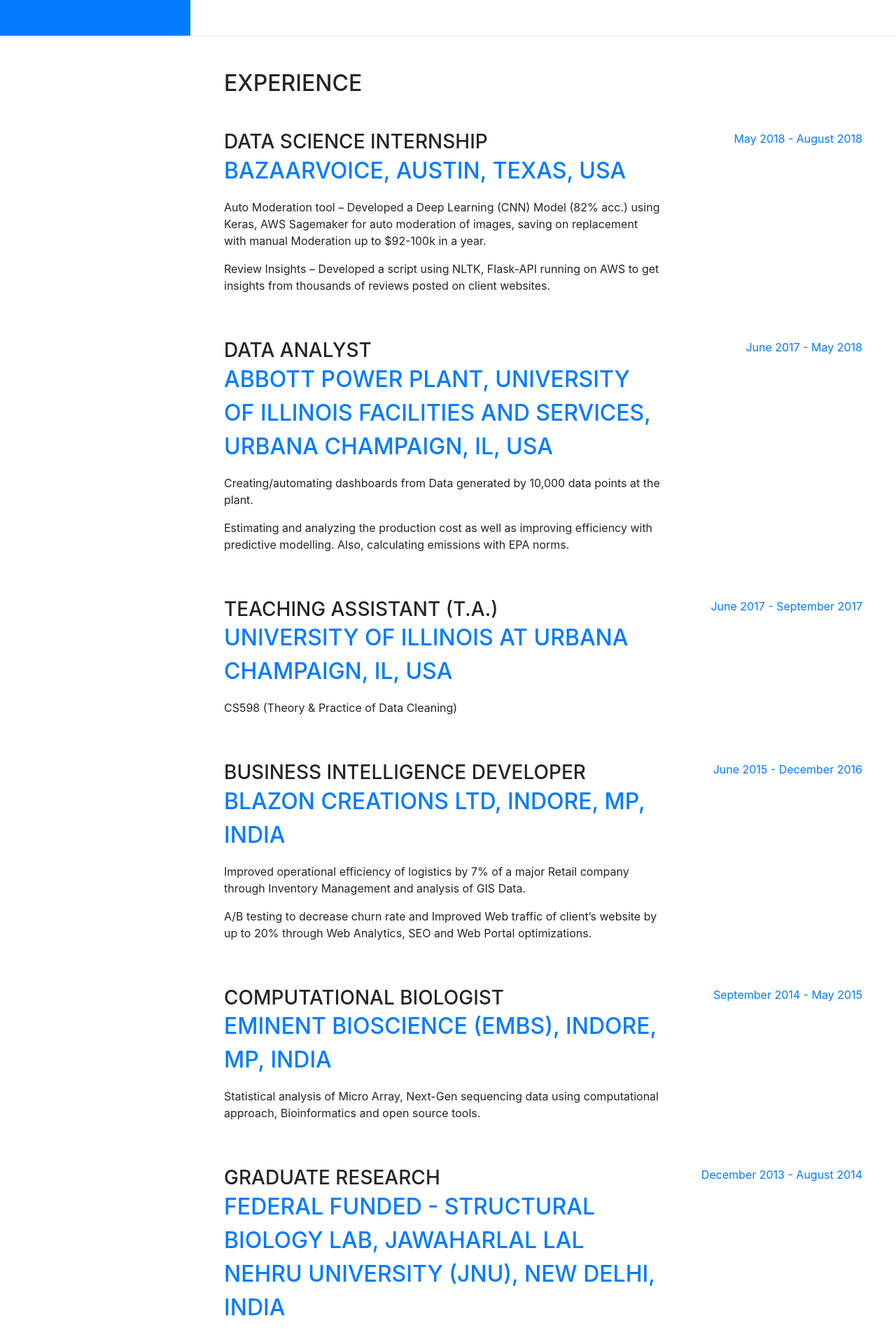
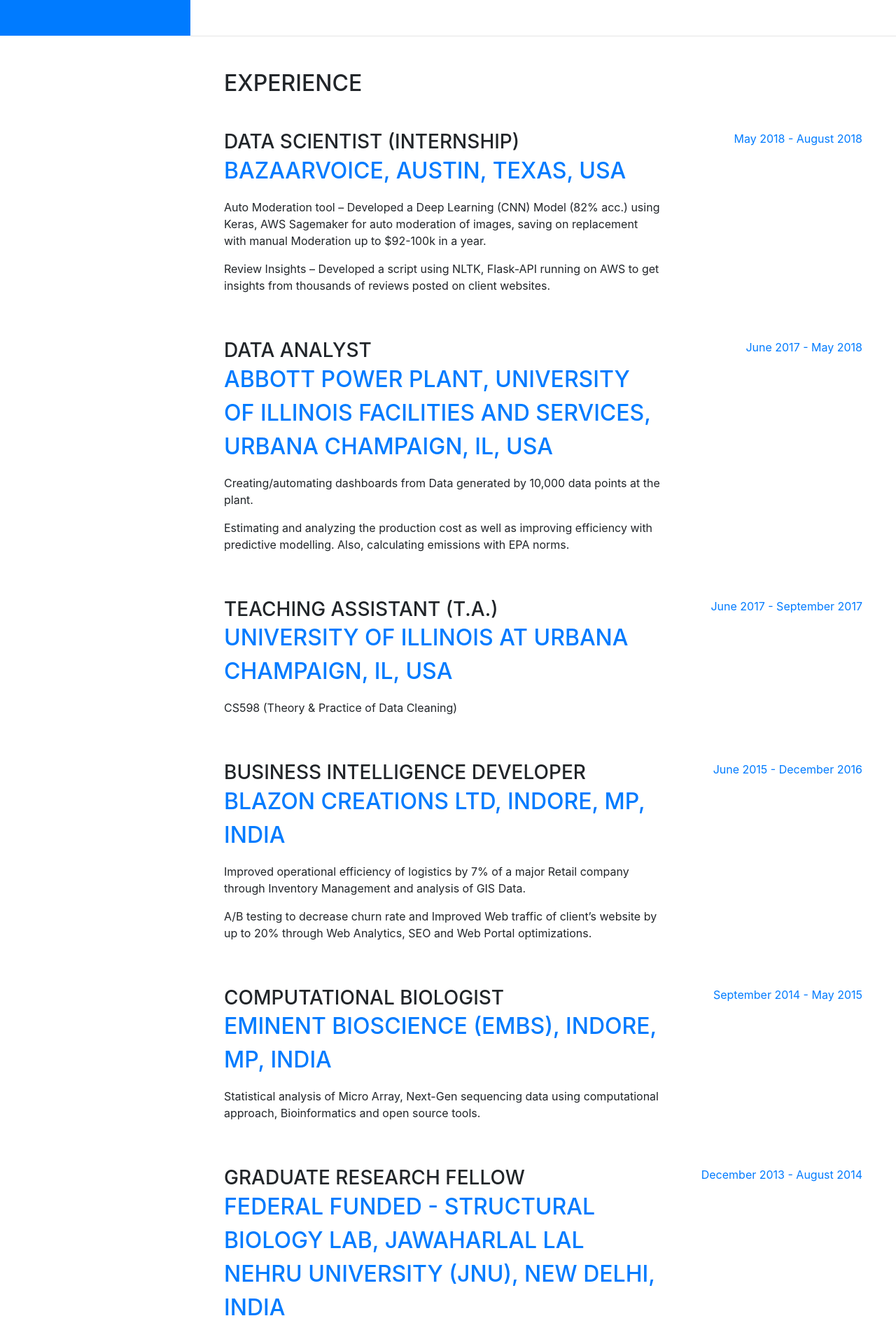
Before and after one commit to Niteeshkanungo/niteeshkanungo.github.io, a website with bundled scripts: page index.html in a window 1280 px wide. Shown: the part 749-2649 px from the top of the page at 70% size. Built offline with nearby package versions, Linux system fonts and the light colour scheme; a web font is replaced by a local one.

Commit message:
changes to the resume

```diff
--- a/index.html
+++ b/index.html
@@ -128,7 +128,7 @@
 
         <div class="resume-item d-flex flex-column flex-md-row mb-5">
           <div class="resume-content mr-auto">
-            <h3 class="mb-0">Data Science Internship</h3>
+            <h3 class="mb-0">Data Scientist (Internship)</h3>
             <div class="subheading mb-3"><a href="https://www.bazaarvoice.com">Bazaarvoice, Austin, Texas, USA</a></div>
             <p>Auto Moderation tool – Developed a Deep Learning (CNN) Model (82% acc.) using Keras, AWS Sagemaker for auto moderation of images, saving on replacement with manual Moderation up to $92-100k in a year.</p>
             <p>Review Insights – Developed a script using NLTK, Flask-API running on AWS to get insights from thousands of reviews posted on client websites.</p>
@@ -189,7 +189,7 @@
 
         <div class="resume-item d-flex flex-column flex-md-row mb-5">
           <div class="resume-content mr-auto">
-            <h3 class="mb-0">Graduate Research </h3>
+            <h3 class="mb-0">Graduate Research Fellow</h3>
             <div class="subheading mb-3"><a href="https://www.jnu.ac.in">Federal funded - Structural Biology Lab, Jawaharlal Lal Nehru University (JNU), New Delhi, India</a></div>
             <p>X-Ray diffraction data preprocessed/analyzed using HKL2000 and XDS, collected at source (JNUCAR) and synchrotron (Indus-1,2 and RRCAT) for Drug Design, Protein structure prediction.</p>
             <p>Structure determination by experimental Phasing using CCP4 and Phenix suite, visualization  and refinement using Coot (Linux). </p>
```
Also changed, not shown: 1 other file.
